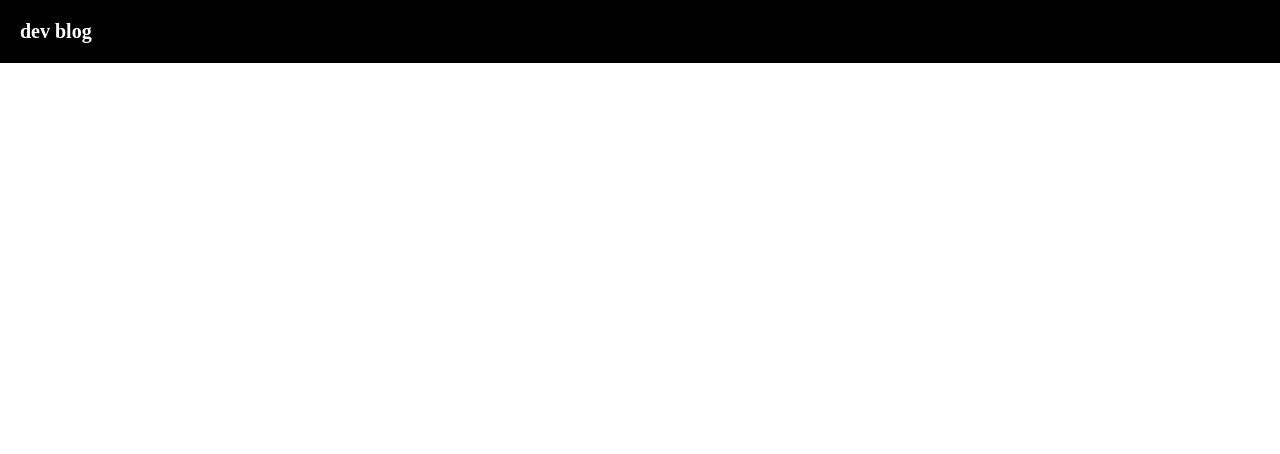
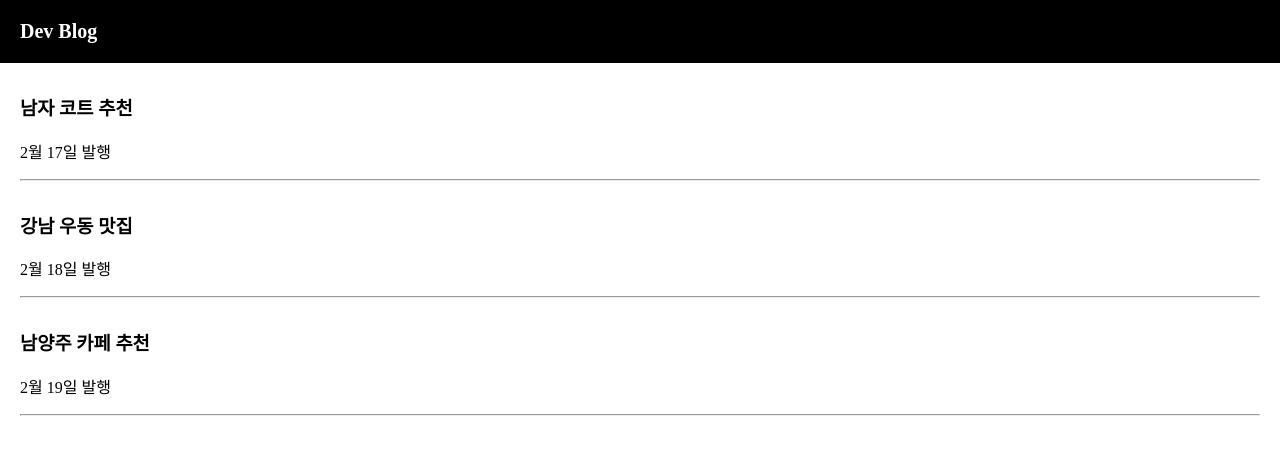
Before and after one commit to myj1217/blog-project, a React (Create React App) app in the folder blog/: page / in a window 1280 px wide. Shown: the top 454 px of the page. Built offline with nearby package versions, Linux system fonts and the light colour scheme.

Commit message:
Add state
useState를 이용하여 게시글 리스트 관리

```diff
--- a/blog/src/App.css
+++ b/blog/src/App.css
@@ -14,6 +14,13 @@
   padding: 20px;
   font-weight: 600;
   font-size: 20px;
+}
+
+.list {
+  margin-top: 30px;
+  text-align: left;
+  padding-left: 20px;
+  padding-right: 20px;
 }
 
 .App-logo {
--- a/blog/src/App.js
+++ b/blog/src/App.js
@@ -1,11 +1,33 @@
+import React, { useState } from 'react';
 import logo from './logo.svg';
 import './App.css';
 
 function App() {
+
+  // state 데이터, state 변경 함수
+  let [글제목, 글제목변경] = useState(['남자 코트 추천', '강남 우동 맛집', '남양주 카페 추천']);
+
+  let posts = '강남 고기 맛집';
+
   return (
     <div className="App">
       <div className="black-nav">
-        dev blog
+        <div>Dev Blog</div>
+      </div>
+      <div className="list">
+        <h3> { 글제목[0] } </h3>
+        <p>2월 17일 발행</p>
+        <hr/>
+      </div>
+      <div className="list">
+        <h3> { 글제목[1] } </h3>
+        <p>2월 18일 발행</p>
+        <hr/>
+      </div>
+      <div className="list">
+        <h3> { 글제목[2] } </h3>
+        <p>2월 19일 발행</p>
+        <hr/>
       </div>
     </div>
   );
```
